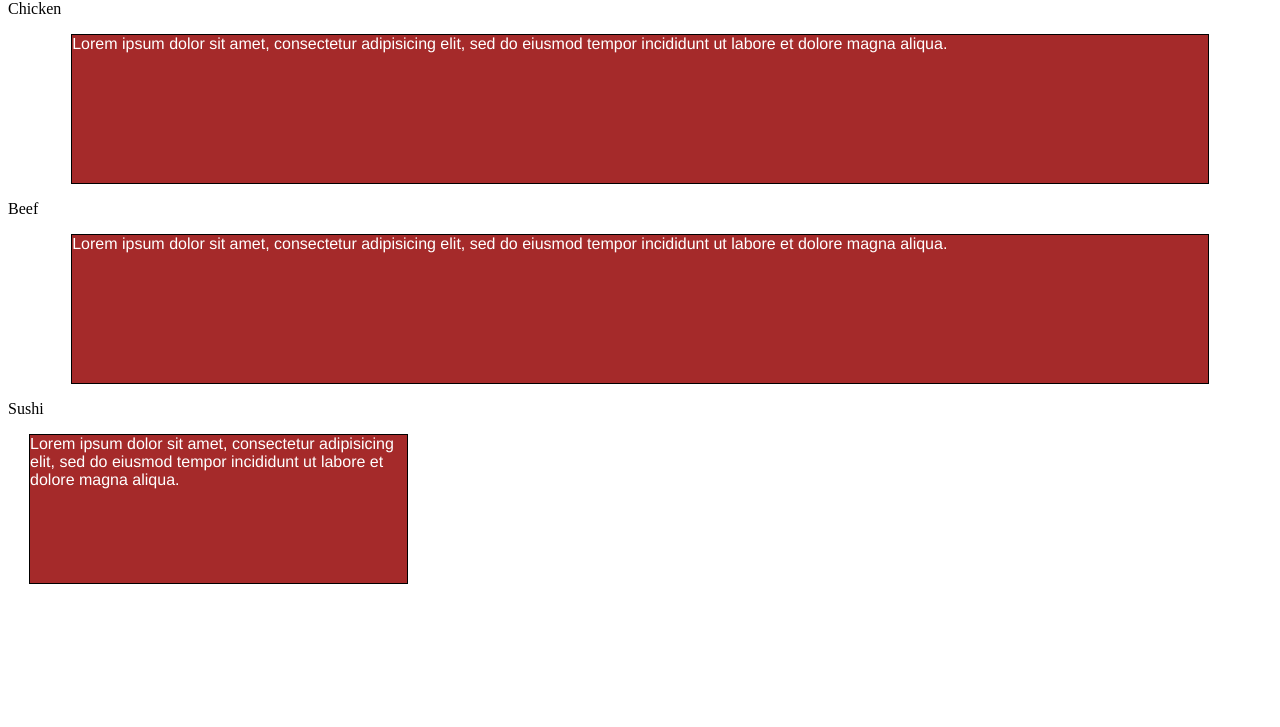
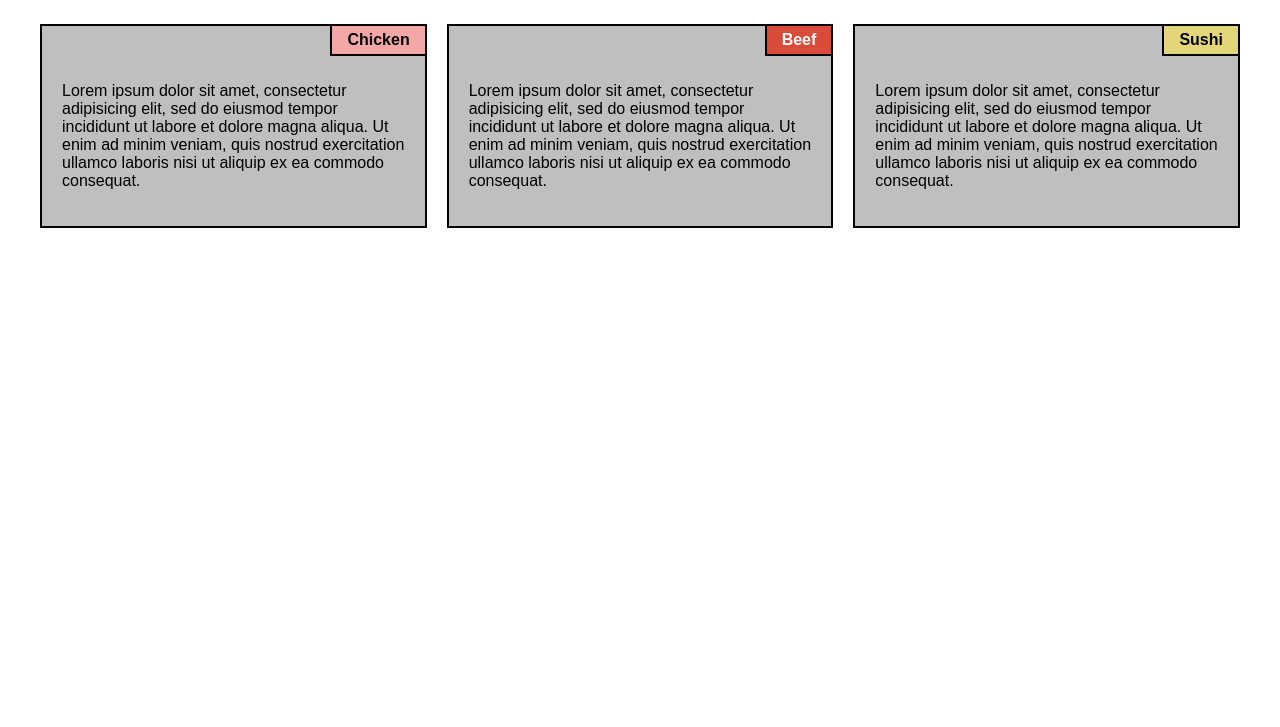
Before and after one commit to nayim-sawon-khan/css-assignment, a plain HTML site: page index.html in a window 1280 px wide. Shown: the part 73-800 px from the top of the page. Drawn offline with Linux system fonts and the light colour scheme.

Commit message:
Update index.html

```diff
--- a/index.html
+++ b/index.html
@@ -3,85 +3,117 @@
 <head>
   <meta charset="UTF-8">
   <meta name="viewport" content="width=device-width, initial-scale=1.0">
-  <title> Answer to the assignment module 02 </title>
+  <title>Responsive Menu</title>
   <style>
-  * { box-sizing: border-box;
-    }
-h1 {
-  margin-bottom: 15px;
+    body {
+      font-family: Arial, sans-serif;
+      text-align: center;
+      margin: 0;
+      padding: 0;
     }
 
-p{
-  border: 1px solid black;
-  background-color: #A52A2A;
-  width: 90%;
-  height: 150px;
-  margin-right: auto;
-  margin-left: auto;
-  font-family: Helvetica;
-  color: white;
+    h1 {
+      margin: 20px 0;
     }
 
-@media (min-width:992px) {
- .col-lg-1, .col-lg-2,'col-lg-3
-  {float: left;
-   border: 1px solid white;
+    .menu-container {
+      display: grid;
+      grid-template-columns: repeat(3, 1fr);
+      gap: 20px;
+      max-width: 1200px;
+      margin: auto;
+      padding: 20px;
     }
-  .col-lg-1 { width: 33.33%; }
-  .col-lg-2 { width: 66.67%; }
-  .col-lg-3 { width: 100%; }
+
+    .menu-item {
+      position: relative;
+      background: #bfbfbf;
+      padding: 40px 20px 20px 20px;
+      border: 2px solid #000;
+      text-align: left;
     }
-  @media (min-width: 768px) and (max-width: 991px)
-  {
-    .col-md-1,.col-md-2,.col-md-3
-    {
-      float: left;
-      border: 1px solid white;
+
+    /* Title inside box */
+    .menu-title {
+      position: absolute;
+      top: 0;
+      right: 0;
+      padding: 5px 15px;
+      font-weight: bold;
+      border: 2px solid #000;
+      border-top: none;
+      border-right: none;
     }
-    .col-md-1 { width: 33.33%; }
-    .col-md-2 { width: 66.67%; }
-    .col-md-3 { width: 100%; }
+
+    .chicken {
+      background: #bfbfbf;
     }
+    .chicken .menu-title {
+      background: #f4a7a7;
+    }
+
+    .beef {
+      background: #bfbfbf;
+    }
+    .beef .menu-title {
+      background: #d94a38;
+      color: #fff;
+    }
+
+    .sushi {
+      background: #bfbfbf;
+    }
+    .sushi .menu-title {
+      background: #e3d67a;
+    }
+
+    /* Tablet (768px – 991px) */
+    @media (max-width: 991px) and (min-width: 768px) {
+      .menu-container {
+        grid-template-columns: repeat(2, 1fr);
+      }
+      .sushi {
+        grid-column: span 2;
+      }
+    }
+
+    /* Mobile (<767px) */
     @media (max-width: 767px) {
-  .col-xs-1,.col-xs-2,.xol-xs-3
-  {float: left;
-  border: 1px solid white; }
-  .col-xs-1 { width: 33.33%; }
-  .col-xs-2 { width: 66.67%; }
-  .col-xs-3 { width: 100%; }
+      .menu-container {
+        grid-template-columns: 1fr;
+      }
+      .menu-item {
+        width: 100%;
+      }
     }
   </style>
 </head>
-
 <body>
   <h1>Our Menu</h1>
-
-    <div class="row">
-      <div class="col-lg-3 col-md-6 col-xs-12"> <div class="menu-title"> Chicken </div>
+  <div class="menu-container">
+    <div class="menu-item chicken">
+      <div class="menu-title">Chicken</div>
       <p>
-          Lorem ipsum dolor sit amet, consectetur adipisicing elit, sed do eiusmod
-          tempor incididunt ut labore et dolore magna aliqua.
+        Lorem ipsum dolor sit amet, consectetur adipisicing elit, sed do eiusmod tempor
+        incididunt ut labore et dolore magna aliqua. Ut enim ad minim veniam, quis
+        nostrud exercitation ullamco laboris nisi ut aliquip ex ea commodo consequat.
       </p>
     </div>
-      </div>
-
-      <div class="row"> <div class=" col-lg-3 col-md-6 col-xs-12">
+    <div class="menu-item beef">
       <div class="menu-title">Beef</div>
       <p>
-          Lorem ipsum dolor sit amet, consectetur adipisicing elit, sed do eiusmod
-          tempor incididunt ut labore et dolore magna aliqua.
+        Lorem ipsum dolor sit amet, consectetur adipisicing elit, sed do eiusmod tempor
+        incididunt ut labore et dolore magna aliqua. Ut enim ad minim veniam, quis
+        nostrud exercitation ullamco laboris nisi ut aliquip ex ea commodo consequat.
       </p>
     </div>
-        </div>
-
-      <div class="menu-box sushi">
-        <div class= "col-lg-1 col-xs-12">
+    <div class="menu-item sushi">
       <div class="menu-title">Sushi</div>
       <p>
-          Lorem ipsum dolor sit amet, consectetur adipisicing elit, sed do eiusmod
-          tempor incididunt ut labore et dolore magna aliqua.
+        Lorem ipsum dolor sit amet, consectetur adipisicing elit, sed do eiusmod tempor
+        incididunt ut labore et dolore magna aliqua. Ut enim ad minim veniam, quis
+        nostrud exercitation ullamco laboris nisi ut aliquip ex ea commodo consequat.
       </p>
-      </div>
     </div>
   </div>
 </body>
```
Lines whose indentation alone changed are shown as unchanged.
